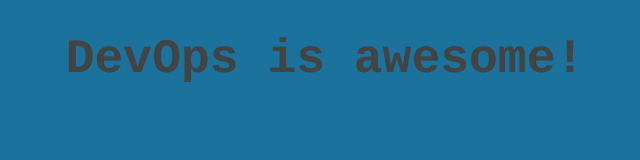
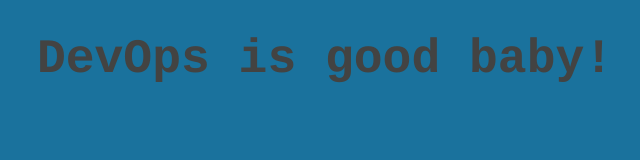
Before and after one commit to linuxacademy/devops-essentials-sample-app, a plain HTML site: page src/index.html in a window 1280 px wide. Shown: the whole page, without its empty margins (315-955 px from the left). Drawn offline with Linux system fonts and the light colour scheme.

Commit message:
Update index.html

```diff
--- a/src/index.html
+++ b/src/index.html
@@ -5,7 +5,7 @@
 </head>
 <body style="background-color: #1A729D;">
     <h1 style="font-family: Courier; color: #434342; font-size: 48px; text-align: center;">
-        DevOps is awesome!
+        DevOps is good baby!
     </h1>
 </body>
 </html>
```
